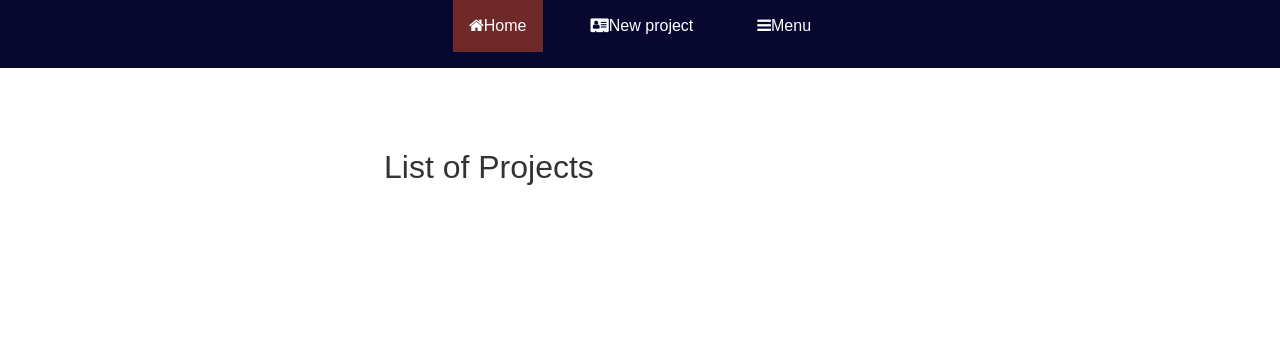
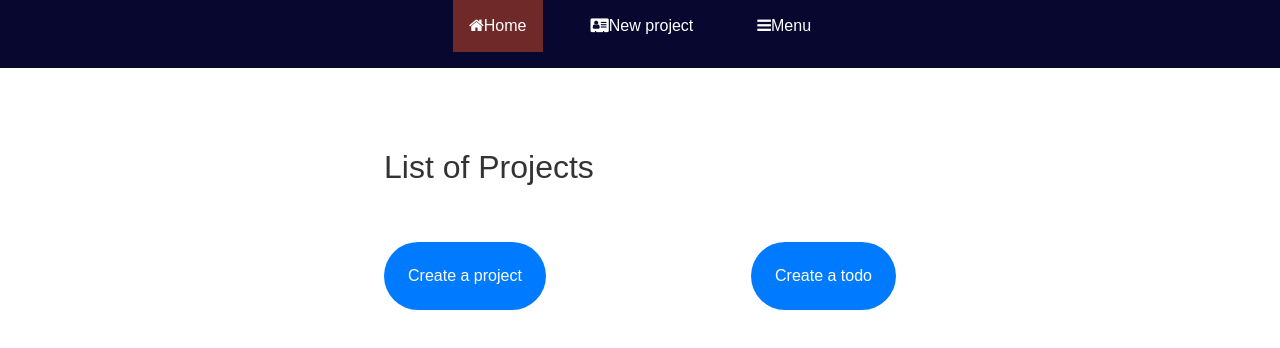
Before and after one commit to descholar-ceo/todo-list, a website built with webpack: page public/index.html in a window 1280 px wide. Both pictures are taken after a click on the item "Home". Built offline with nearby package versions, Linux system fonts and the light colour scheme.

Commit message:
Add `create project btn` and `create todo btn`

```diff
--- a/src/assets/styles/style.scss
+++ b/src/assets/styles/style.scss
@@ -58,7 +58,7 @@ nav {
 
   .project-container {
     background-color: #6f2929;
-  height: 50px;
+    height: 80px;
     margin-top: 20px;
   }
 
@@ -70,6 +70,11 @@ nav {
     color: #87ceeb;
   }
 
+  .create-project-btn {
+    color: #ffffff;
+    border-radius: 60px;
+  }
+
   @import 'media-queries';
   @import 'utilities';
   @import 'widths-heights'
--- a/src/layouts/home.js
+++ b/src/layouts/home.js
@@ -7,7 +7,7 @@ class home {
     homeDivWrapper.appendChild(listH1);
     projects.forEach((project) => {
       const projectDiv = document.createElement('div');
-      projectDiv.setAttribute('class', 'project-container d-flex justify-content-between align-items-center');
+      projectDiv.setAttribute('class', 'project-container pl-4 pr-4  d-flex justify-content-between align-items-center');
 
       const title = document.createElement('h4');
       title.textContent = project.title;
@@ -18,7 +18,21 @@ class home {
       projectDiv.appendChild(toDos);
 
       homeDivWrapper.appendChild(projectDiv);
+
     });
+
+    const btnsDiv = document.createElement('div');
+    btnsDiv.setAttribute('class', 'd-flex justify-content-between align-items-center');
+    const createProjectBtn = document.createElement('button');
+    createProjectBtn.setAttribute('class', 'mt-5 btn-primary create-project-btn p-4')
+    createProjectBtn.textContent = 'Create a project';
+    btnsDiv.appendChild(createProjectBtn);
+
+    const createToDoBtn = document.createElement('button');
+    createToDoBtn.setAttribute('class', 'ml-5 mt-5 btn-primary create-project-btn p-4')
+    createToDoBtn.textContent = 'Create a todo';
+    btnsDiv.appendChild(createToDoBtn);
+    homeDivWrapper.appendChild(btnsDiv);
     rootElement.appendChild(homeDivWrapper);
   }
 }
```
Lines whose indentation alone changed are shown as unchanged.
